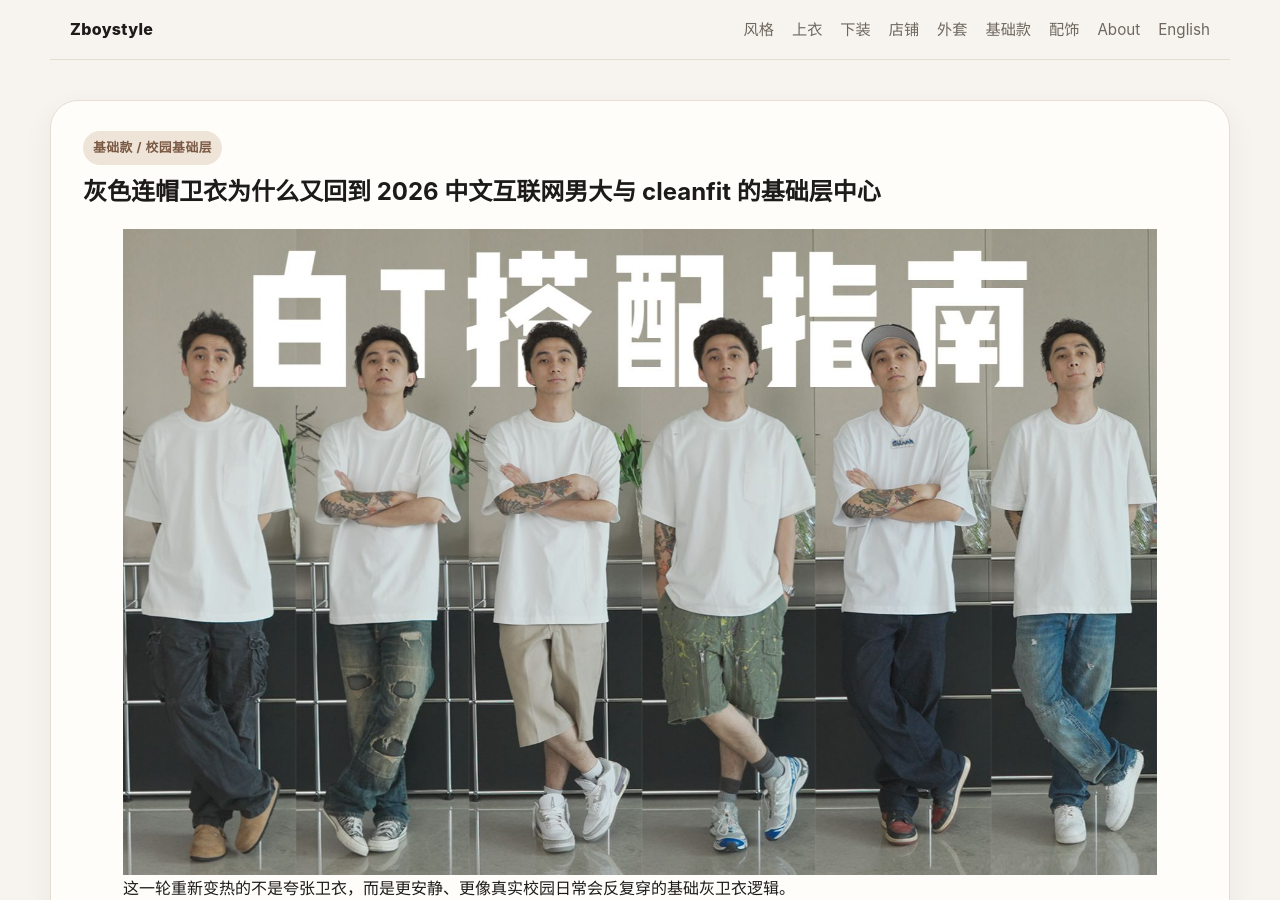
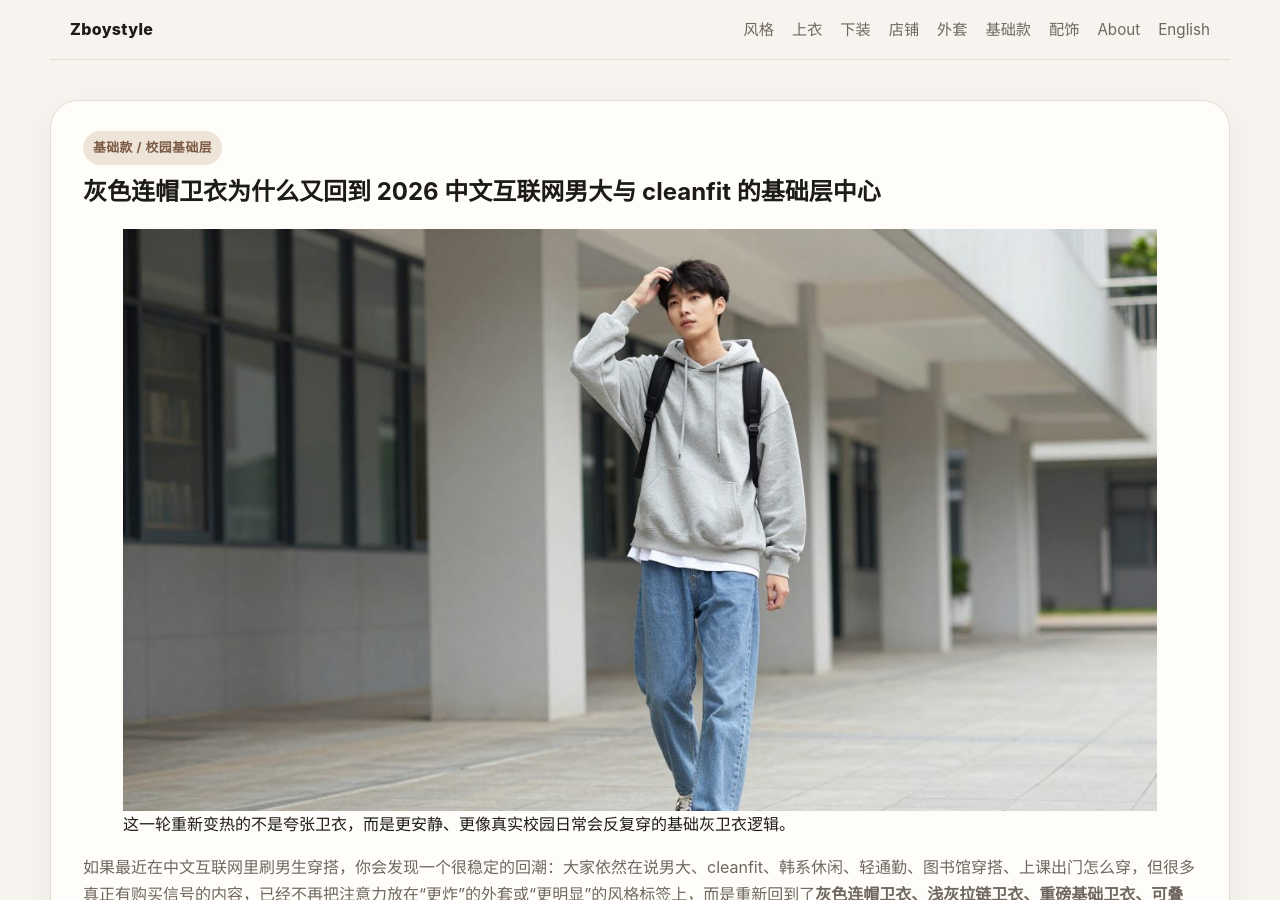
Before and after one commit to qilin-agent/zboystyle, a Jekyll site: the page built from _zh_basics/grey-hoodie-campus-layer-guide.html, in a window 1280 px wide and 900 px high. Built offline with Jekyll 4.4.1, drawn with Linux system fonts in a browser that asks for light colours.

Commit message:
Continue lead-image cleanup and add hidden image notes

```diff
--- a/_en_accessories/silver-wire-glasses-cleanfit-guide.html
+++ b/_en_accessories/silver-wire-glasses-cleanfit-guide.html
@@ -18,9 +18,10 @@ thumbnail_alt: "Low-saturation youth menswear visual suited to a feature on silv
 ---
 <span class="eyebrow">Accessories / Eyewear trend</span>
 <h1>Why Silver Wire Glasses Are Moving Back to the Center of Cleanfit and Campus Menswear</h1>
+<!-- TEMP_LEAD_IMAGE: current lead image is a provisional best-match asset from existing generated image library; replace with article-specific image-gen hero when available -->
 <div class="wrap-clear">
 <figure class="float-media left tall">
-  <img src="../../assets/img/photos/basics-heavyweight-white-tee-fit.jpg" alt="Low-saturation youth menswear outfit showing a cleanfit and academic-casual silhouette" />
+  <img src="../../assets/img/task-generated/zboystyle/white-tee-foundation-hero-01.jpg" alt="Low-saturation youth menswear outfit showing a cleanfit and academic-casual silhouette" />
   <figcaption>This return of silver wire glasses is not about pretending to look intellectual. It is about giving clean youth menswear a lighter, sharper, more believable structure.</figcaption>
 </figure>
 <p>If you keep watching Chinese menswear content, one detail is becoming difficult to ignore. People are still talking about cleanfit, campus-boy dressing, Korean casual looks, light commuting outfits, and a softer academic mood, but one accessory keeps quietly connecting all of those style lanes: <strong>silver wire glasses, half-rim frames, titanium browline frames, and low-presence metal eyewear</strong>.</p>
@@ -153,3 +154,6 @@ thumbnail_alt: "Low-saturation youth menswear visual suited to a feature on silv
 
 <p class="muted">Read next: <a href="../../en/style/college-boy-style.html">Why college-boy style has become a stable menswear language again</a>, <a href="../../en/tops/knit-polo-cleanfit-guide.html">Why knit polos are becoming a smarter buy for spring and summer</a>, <a href="../../en/accessories/nylon-crossbody-bags-cleanfit.html">Why nylon crossbody bags are taking over the commute layer</a>, and <a href="../../en/tops/cardigan-guide.html">Why cardigans still anchor the softboy wardrobe</a>.</p>
 <p class="muted">Source references: Bilibili searches around “men’s frames,” “half-rim glasses men,” “temperament frame men,” and “titanium browline frame”; Taobao searches around “silver frame glasses men,” “pure titanium silver frame men,” “half-rim titanium frame men,” and “icy grey frame men.” Recent Chinese-platform eyewear review and try-on titles consistently show rising interest around silver frames, half-rim frames, titanium, and campus-friendly “temperament” eyewear.</p>
+
+
+<!-- FUTURE_IMAGE_SLOT: insert article-specific generated support image near the first section that explains the core item shape, fit, or styling context -->
--- a/_en_basics/grey-hoodie-campus-layer-guide.html
+++ b/_en_basics/grey-hoodie-campus-layer-guide.html
@@ -18,9 +18,10 @@ thumbnail_alt: "Youth menswear outfit grid showing relaxed white-tee and trouser
 ---
 <span class="eyebrow">Basics / campus layer</span>
 <h1>Why the grey hoodie is back at the center of 2026 campus-boy and cleanfit basics</h1>
+<!-- TEMP_LEAD_IMAGE: current lead image is a provisional best-match asset from existing generated image library; replace with article-specific image-gen hero when available -->
 <div class="wrap-clear">
   <figure class="float-media left tall">
-    <img src="../../assets/img/photos/basics-heavyweight-white-tee-fit.jpg" alt="Youth menswear model shown in several clean casual outfit combinations built around relaxed basics and easy trousers" />
+    <img src="../../assets/img/task-generated/zboystyle/hoodie-campus-hero-01.jpg" alt="Youth menswear model shown in several clean casual outfit combinations built around relaxed basics and easy trousers" />
     <figcaption>This return is not about loud hoodies. It is about a calmer, more believable kind of grey hoodie that looks like something people would actually keep wearing in daily campus life.</figcaption>
   </figure>
   <p>If you have been following Chinese-internet menswear recently, one comeback is easy to spot. People still talk about campus-boy style, cleanfit, light Korean casual dressing, commuting looks, and what to wear to class or the library, but many of the strongest purchase signals have shifted away from louder outerwear or more obvious trend labels and back toward <strong>grey hoodies, light-grey zip hoodies, heavyweight basics, and repeatable hooded mid-layers</strong>.</p>
@@ -133,3 +134,6 @@ thumbnail_alt: "Youth menswear outfit grid showing relaxed white-tee and trouser
 
 <p class="muted">Read next: <a href="../../en/basics/heavyweight-white-tee-guide.html">Why the heavyweight white tee still anchors a youth menswear wardrobe</a>, <a href="../../en/style/college-boy-style.html">Why campus-boy dressing keeps returning</a>, <a href="../../en/accessories/nylon-crossbody-bags-cleanfit.html">Why nylon crossbody bags now own the commuter layer</a>, and <a href="../../en/outerwear/light-jackets-campus-style.html">Why short light jackets returned as a key outer layer</a>.</p>
 <p class="muted">Source references: <a href="https://www.xiaohongshu.com/search_result?keyword=%E7%81%B0%E8%89%B2%E8%BF%9E%E5%B8%BD%E5%8D%AB%E8%A1%A3%20%E7%94%B7">Xiaohongshu: grey hooded sweatshirt mens</a>, <a href="https://www.bilibili.com/search?keyword=%E7%81%B0%E8%89%B2%E5%8D%AB%E8%A1%A3%20%E7%94%B7%E5%A4%A7%20%E7%A9%BF%E6%90%AD">Bilibili: grey hoodie campus-boy styling</a>, <a href="https://search.taobao.com/search?q=%E7%81%B0%E8%89%B2%20%E8%BF%9E%E5%B8%BD%E5%8D%AB%E8%A1%A3%20%E7%94%B7">Taobao: grey hooded sweatshirt mens</a>, <a href="https://www.douyin.com/search/%E7%81%B0%E8%89%B2%E5%8D%AB%E8%A1%A3%20%E7%94%B7%E7%A9%BF%E6%90%AD">Douyin: grey hoodie mens styling</a>.</p>
+
+
+<!-- FUTURE_IMAGE_SLOT: insert article-specific generated support image near the first section that explains the core item shape, fit, or styling context -->
--- a/_en_basics/short-sleeve-shirts-summer-foundation-guide.html
+++ b/_en_basics/short-sleeve-shirts-summer-foundation-guide.html
@@ -18,11 +18,12 @@ thumbnail_alt: "Clean low-saturation summer tops styling scene for a short-sleev
 ---
 <span class="eyebrow">Basics / Late-spring summer tops</span>
 <h1>Why Short-Sleeve Shirts Are Taking Over Summer Basics in 2026: The Best Bridge Between College-Boy Style, Cleanfit, and Light Commuter Looks</h1>
+<!-- TEMP_LEAD_IMAGE: current lead image is a provisional best-match asset from existing generated image library; replace with article-specific image-gen hero when available -->
 <p>Recent Chinese-internet menswear signals point in one clear direction: short-sleeve shirts are no longer just a side recommendation for hot weather. They are becoming a core summer buying category. Instead of vague “what to wear in summer” conversations, more style content now focuses on which short-sleeve shirts actually work, which versions look cheap, which ones feel too office-like, and which cuts fit the current youth-oriented clean casual mood best.</p>
 <p>That shift matters because the short-sleeve shirt now fills a very specific gap. A plain tee can look too empty. A long-sleeve shirt can feel too serious. A light jacket can become too warm as spring turns into early summer. A good short-sleeve shirt sits right in the middle: more structure than a tee, lighter than a jacket, easier than a full long-sleeve shirt, and more realistic than louder trend-driven tops. That makes it especially useful for the current overlap between college-boy dressing, cleanfit, light Korean casual styling, and easy commuter looks.</p>
 
 <figure class="article-figure">
-  <img src="../../assets/img/photos/tops-knit-polo-hero.jpg" alt="Clean low-saturation summer tops styling scene for a short-sleeve shirt feature" />
+  <img src="../../assets/img/task-generated/zboystyle/mens-shirts-white-campus-hero-01.jpg" alt="Clean low-saturation summer tops styling scene for a short-sleeve shirt feature" />
   <figcaption>The appeal of the current short-sleeve shirt wave is not loud print. It is lightness, clean shape, and the kind of everyday realism that actually fits a wearable summer wardrobe.</figcaption>
 </figure>
 
@@ -150,3 +151,6 @@ thumbnail_alt: "Clean low-saturation summer tops styling scene for a short-sleev
 <p>If you want one warm-weather addition that feels more complete than a plain tee and lighter than a long-sleeve shirt, this is one of the smartest places to start. Open-collar versions, low-saturation solids, fine stripes, and matte drapey fabrics are the best first buying zones. Their real strength is not social-media spectacle. It is that they actually work in the everyday settings that dominate the Chinese-internet youth style imagination: campus routines, commutes, cafés, malls, transit, and ordinary summer evenings.</p>
 <p class="muted">Continue with: <a href="../../en/tops/blue-striped-shirt-cleanfit-guide.html">Why blue striped shirts are back at the center of spring menswear</a>, <a href="../../en/basics/heavyweight-white-tee-guide.html">Why heavyweight white tees are taking over the basics layer</a>, <a href="../../en/style/college-boy-style.html">Why college-boy style became a stable youth menswear language again</a>, and <a href="../../en/shop/spring-cleanfit-campus-shop-map.html">A cleanfit and college-boy shop map for 2026 spring</a>.</p>
 <p class="muted">Reference pattern: recent Chinese-platform title clusters around short-sleeve shirt roundups, summer shirt buying guides, commute dressing, and no-mistake menswear choices; Taobao search entry patterns around open-collar shirts, relaxed Japanese-style short-sleeve shirts, cleanfit shirts, and commute-oriented drapey shirts.</p>
+
+
+<!-- FUTURE_IMAGE_SLOT: insert article-specific generated support image near the first section that explains the core item shape, fit, or styling context -->
--- a/_zh_basics/grey-hoodie-campus-layer-guide.html
+++ b/_zh_basics/grey-hoodie-campus-layer-guide.html
@@ -18,9 +18,10 @@ thumbnail_alt: "青年男装白T与休闲下装的多套搭配示意图，可作
 ---
 <span class="eyebrow">基础款 / 校园基础层</span>
 <h1>灰色连帽卫衣为什么又回到 2026 中文互联网男大与 cleanfit 的基础层中心</h1>
+<!-- TEMP_LEAD_IMAGE: current lead image is a provisional best-match asset from existing generated image library; replace with article-specific image-gen hero when available -->
 <div class="wrap-clear">
   <figure class="float-media left tall">
-    <img src="../../assets/img/photos/basics-heavyweight-white-tee-fit.jpg" alt="青年男装模特演示多套白T与宽松裤装组合，整体呈现干净、校园感、易复穿的基础层穿搭语境" />
+    <img src="../../assets/img/task-generated/zboystyle/hoodie-campus-hero-01.jpg" alt="青年男装模特演示多套白T与宽松裤装组合，整体呈现干净、校园感、易复穿的基础层穿搭语境" />
     <figcaption>这一轮重新变热的不是夸张卫衣，而是更安静、更像真实校园日常会反复穿的基础灰卫衣逻辑。</figcaption>
   </figure>
   <p>如果最近在中文互联网里刷男生穿搭，你会发现一个很稳定的回潮：大家依然在说男大、cleanfit、韩系休闲、轻通勤、图书馆穿搭、上课出门怎么穿，但很多真正有购买信号的内容，已经不再把注意力放在“更炸”的外套或“更明显”的风格标签上，而是重新回到了<strong>灰色连帽卫衣、浅灰拉链卫衣、重磅基础卫衣、可叠穿帽衫</strong>这条线上。</p>
@@ -133,3 +134,6 @@ thumbnail_alt: "青年男装白T与休闲下装的多套搭配示意图，可作
 
 <p class="muted">接着看：<a href="../../zh/basics/heavyweight-white-tee-guide.html">重磅白T 为什么仍然是青年男装衣橱底盘</a>、<a href="../../zh/style/college-boy-style.html">男大穿搭为什么会重新成为稳定的青年男装语言</a>、<a href="../../zh/accessories/nylon-crossbody-bags-cleanfit.html">为什么尼龙斜挎包正在接管日常通勤层</a>、<a href="../../zh/outerwear/light-jackets-campus-style.html">短款轻夹克为什么又成了关键外层</a>。</p>
 <p class="muted">来源参考：<a href="https://www.xiaohongshu.com/search_result?keyword=%E7%81%B0%E8%89%B2%E8%BF%9E%E5%B8%BD%E5%8D%AB%E8%A1%A3%20%E7%94%B7">小红书：灰色连帽卫衣 男</a>、<a href="https://www.bilibili.com/search?keyword=%E7%81%B0%E8%89%B2%E5%8D%AB%E8%A1%A3%20%E7%94%B7%E5%A4%A7%20%E7%A9%BF%E6%90%AD">B站：灰色卫衣 男大 穿搭</a>、<a href="https://search.taobao.com/search?q=%E7%81%B0%E8%89%B2%20%E8%BF%9E%E5%B8%BD%E5%8D%AB%E8%A1%A3%20%E7%94%B7">Taobao：灰色 连帽卫衣 男</a>、<a href="https://www.douyin.com/search/%E7%81%B0%E8%89%B2%E5%8D%AB%E8%A1%A3%20%E7%94%B7%E7%A9%BF%E6%90%AD">抖音：灰色卫衣 男穿搭</a>。</p>
+
+
+<!-- FUTURE_IMAGE_SLOT: insert article-specific generated support image near the first section that explains the core item shape, fit, or styling context -->
```
Also changed, not shown: _zh_accessories/silver-wire-glasses-cleanfit-guide.html (+4 -1 lines), _zh_basics/short-sleeve-shirts-summer-foundation-guide.html (+4 -1 lines).
